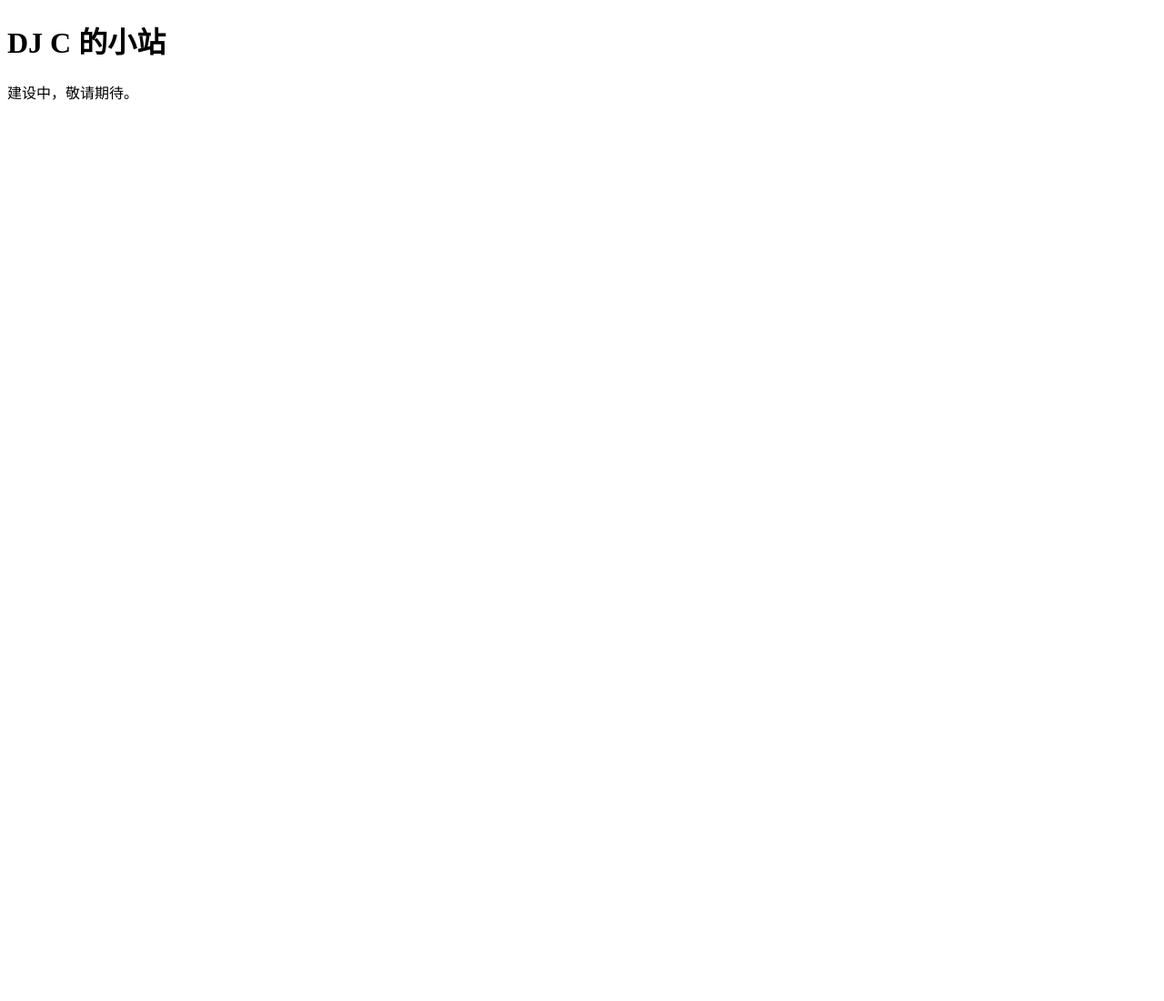
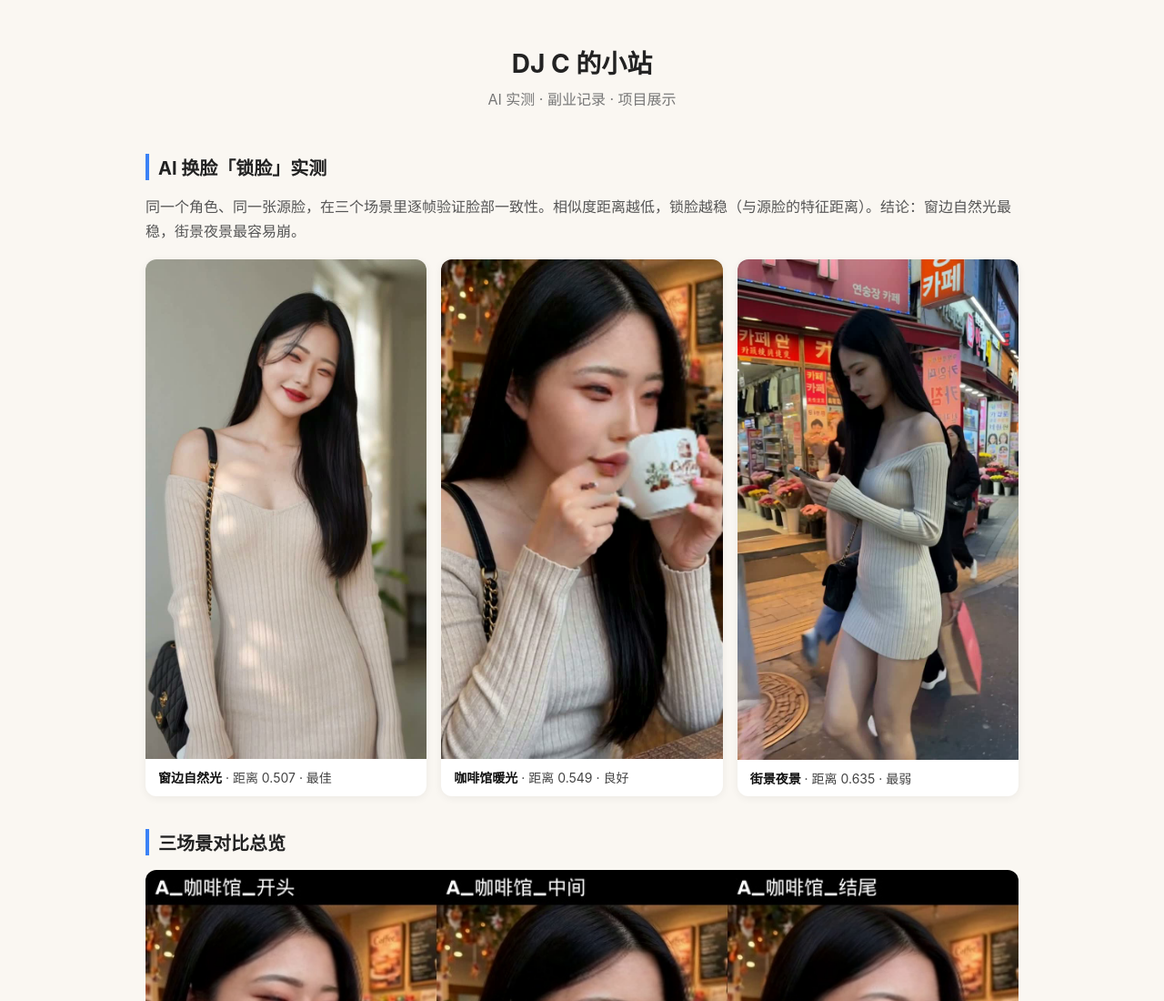
Before and after one commit to P123149P/P123149P.github.io, a plain HTML site: page index.html in a window 1280 px wide. Shown: the top 1100 px of the page at 91% size. Before the commit the page ends 800 px from the top, so only its background shows below. Drawn offline with Linux system fonts and the light colour scheme.

Commit message:
Update homepage with face-lock gallery

```diff
--- a/index.html
+++ b/index.html
@@ -1,5 +1,53 @@
 <!DOCTYPE html>
 <html lang="zh-CN">
-<head><meta charset="utf-8"><title>DJ C</title></head>
-<body><h1>DJ C 的小站</h1><p>建设中，敬请期待。</p></body>
+<head>
+<meta charset="utf-8">
+<meta name="viewport" content="width=device-width, initial-scale=1">
+<title>DJ C 的小站</title>
+<style>
+  body { font-family: -apple-system, "PingFang SC", "Microsoft YaHei", sans-serif; margin: 0; background: #faf7f2; color: #222; }
+  header { text-align: center; padding: 48px 16px 8px; }
+  header h1 { margin: 0 0 8px; font-size: 28px; }
+  header p { margin: 0; color: #777; }
+  main { max-width: 960px; margin: 0 auto; padding: 24px 16px 48px; }
+  h2 { font-size: 20px; border-left: 4px solid #3b82f6; padding-left: 10px; }
+  .desc { color: #555; line-height: 1.7; }
+  .grid { display: grid; grid-template-columns: repeat(auto-fit, minmax(240px, 1fr)); gap: 16px; margin-top: 16px; }
+  figure { margin: 0; background: #fff; border-radius: 12px; overflow: hidden; box-shadow: 0 2px 10px rgba(0,0,0,.06); }
+  figure img { width: 100%; display: block; }
+  figcaption { padding: 10px 14px; font-size: 14px; color: #444; }
+  figcaption b { color: #111; }
+  .wide img { width: 100%; border-radius: 12px; display: block; }
+  footer { text-align: center; color: #999; font-size: 13px; padding: 24px 0 40px; }
+</style>
+</head>
+<body>
+<header>
+  <h1>DJ C 的小站</h1>
+  <p>AI 实测 · 副业记录 · 项目展示</p>
+</header>
+<main>
+  <h2>AI 换脸「锁脸」实测</h2>
+  <p class="desc">同一个角色、同一张源脸，在三个场景里逐帧验证脸部一致性。相似度距离越低，锁脸越稳（与源脸的特征距离）。结论：窗边自然光最稳，街景夜景最容易崩。</p>
+  <div class="grid">
+    <figure>
+      <img src="window.jpg" alt="窗边自然光场景">
+      <figcaption><b>窗边自然光</b> · 距离 0.507 · 最佳</figcaption>
+    </figure>
+    <figure>
+      <img src="cafe.jpg" alt="咖啡馆暖光场景">
+      <figcaption><b>咖啡馆暖光</b> · 距离 0.549 · 良好</figcaption>
+    </figure>
+    <figure>
+      <img src="street.jpg" alt="街景夜景场景">
+      <figcaption><b>街景夜景</b> · 距离 0.635 · 最弱</figcaption>
+    </figure>
+  </div>
+  <h2 style="margin-top:36px;">三场景对比总览</h2>
+  <div class="wide">
+    <img src="compare.jpg" alt="锁脸测试三场景对比图">
+  </div>
+</main>
+<footer>DJ C · 用数据说话，不卖课</footer>
+</body>
 </html>
```
